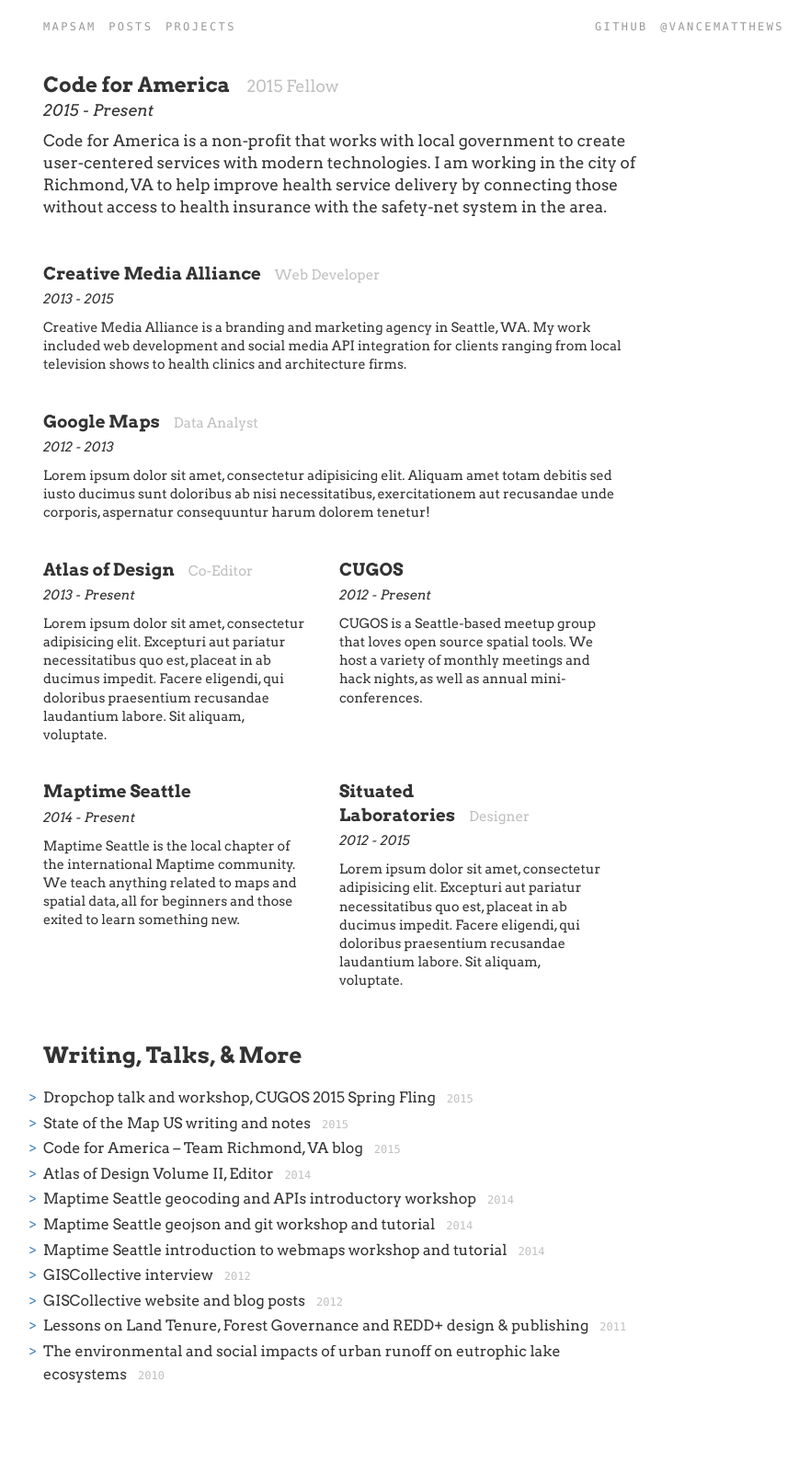
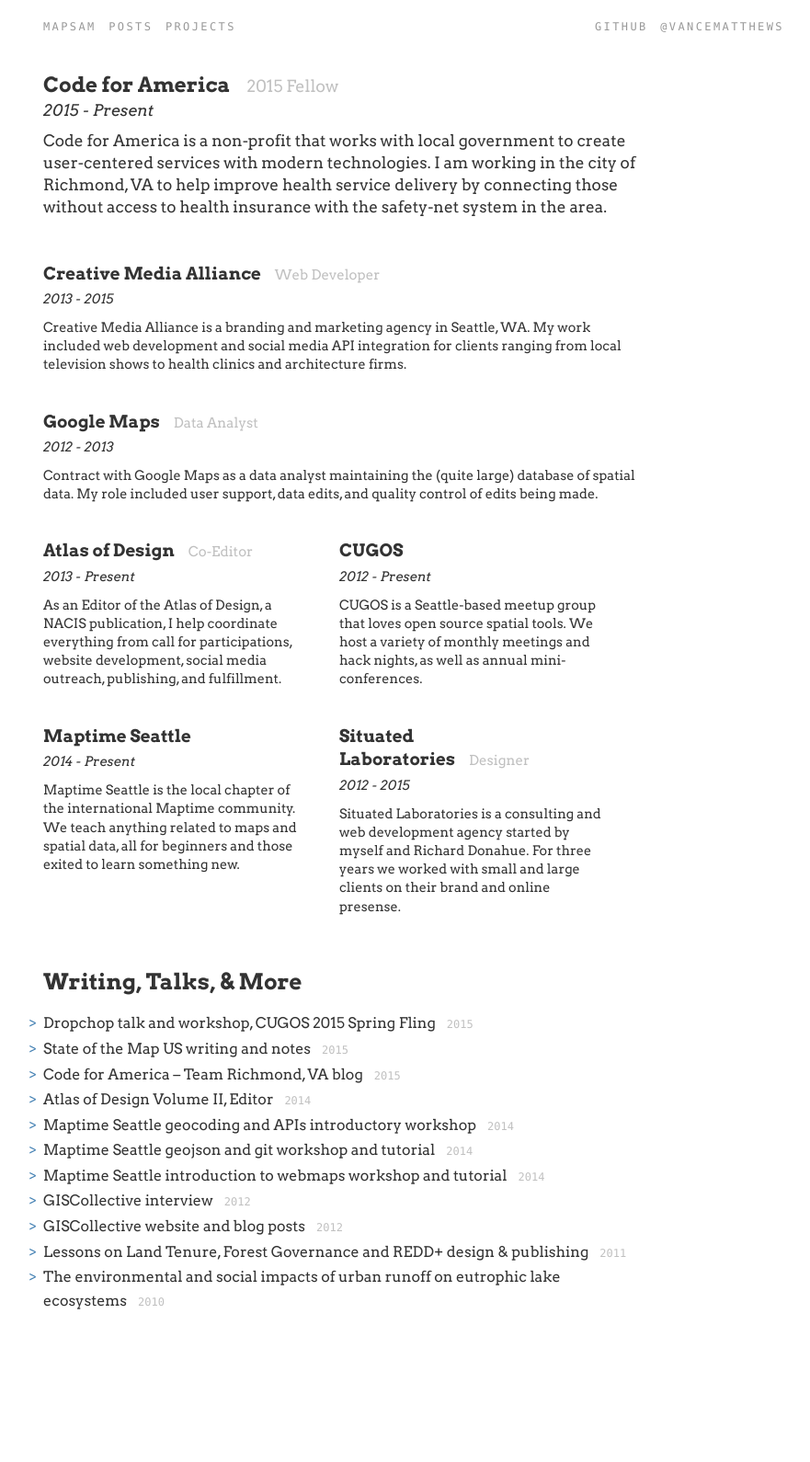
Before and after one commit to mapsam/mapsam.github.io, a Jekyll site: the page built from resume/index.md, in a window 1280 px wide. Shown: the whole page at 92% size, without its empty margins (185-1066 px from the left). Built offline with Jekyll 4.4.1, drawn with Linux system fonts in a browser that asks for light colours; nearby versions of some CDN libraries; Markdown is read by kramdown in place of the engine named in the settings; after the commit the page ends 1509 px from its top, so only the background shows below that.

Commit message:
update lipsum on the resume

```diff
--- a/resume/index.md
+++ b/resume/index.md
@@ -17,13 +17,13 @@
         name: Google Maps
         title: Data Analyst
         time: 2012 - 2013
-        description: Lorem ipsum dolor sit amet, consectetur adipisicing elit. Aliquam amet totam debitis sed iusto ducimus sunt doloribus ab nisi necessitatibus, exercitationem aut recusandae unde corporis, aspernatur consequuntur harum dolorem tenetur!
+        description: Contract with Google Maps as a data analyst maintaining the (quite large) database of spatial data. My role included user support, data edits, and quality control of edits being made.
     -
         name: Atlas of Design
         extra: resume_item_half
         title: Co-Editor
         time: 2013 - Present
-        description: Lorem ipsum dolor sit amet, consectetur adipisicing elit. Excepturi aut pariatur necessitatibus quo est, placeat in ab ducimus impedit. Facere eligendi, qui doloribus praesentium recusandae laudantium labore. Sit aliquam, voluptate.
+        description: As an Editor of the Atlas of Design, a NACIS publication, I help coordinate everything from call for participations, website development, social media outreach, publishing, and fulfillment.
     -
         name: CUGOS
         extra: resume_item_half
@@ -39,7 +39,7 @@
         extra: resume_item_half
         title: Designer
         time: 2012 - 2015
-        description: Lorem ipsum dolor sit amet, consectetur adipisicing elit. Excepturi aut pariatur necessitatibus quo est, placeat in ab ducimus impedit. Facere eligendi, qui doloribus praesentium recusandae laudantium labore. Sit aliquam, voluptate.
+        description: Situated Laboratories is a consulting and web development agency started by myself and Richard Donahue. For three years we worked with small and large clients on their brand and online presense.
 cv:
     -
         name: Dropchop talk and workshop, CUGOS 2015 Spring Fling
```
